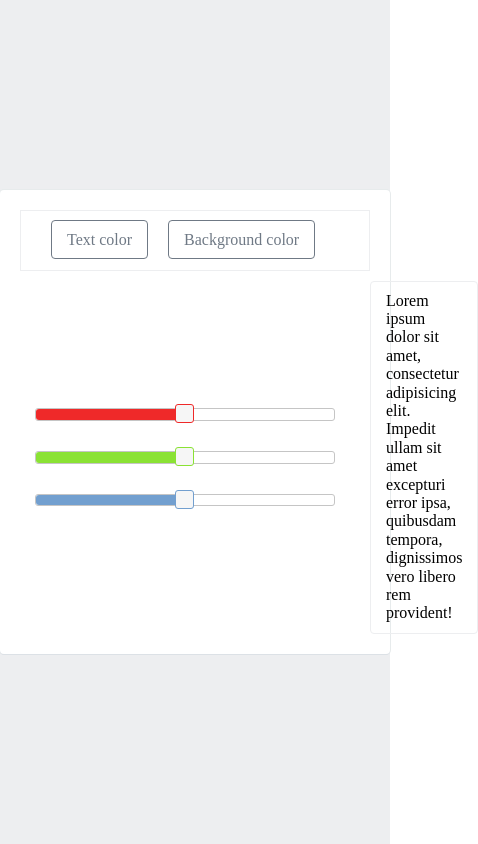
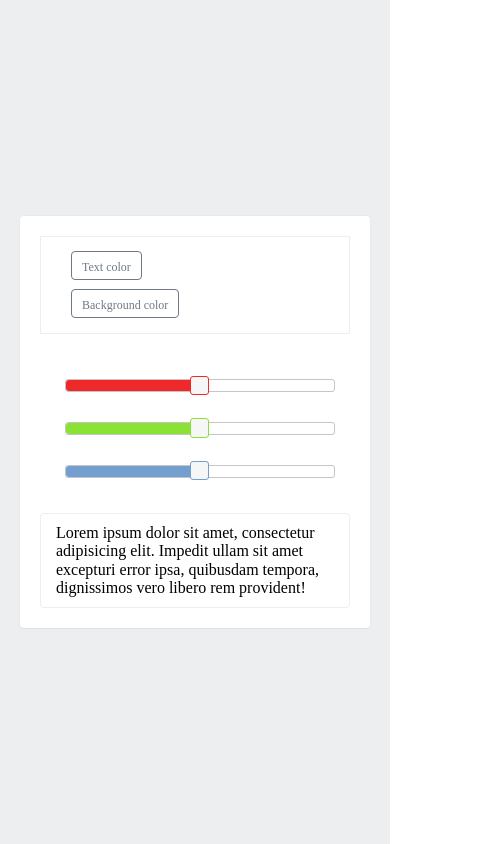
Before and after one commit to YaroslavBorshevsky812/colorPicker-slider, a website: page index.html in a window 390 px wide. Shown: the whole page, 478 px wide, since content can reach past the window. Drawn offline with nearby package versions, Linux system fonts and the light colour scheme.

Commit message:
responsive

```diff
--- a/index.html
+++ b/index.html
@@ -17,6 +17,7 @@
 
    <div class="main">
        <div class="wrapper">
+        <div class="card">
             <div class="header">
                  <div class="header_content">
                      <div class="btn_wrapper_item">
@@ -56,6 +57,8 @@
         </div>
        </div>
 
+   </div>
+
 
 
     <script src="./js/app.js"></script>
--- a/package.json
+++ b/package.json
@@ -9,6 +9,7 @@
   "author": "",
   "license": "ISC",
   "dependencies": {
+    "asynckit": "^0.4.0",
     "browser-sync": "^2.26.14",
     "gulp": "^4.0.2",
     "gulp-sass": "^4.1.0"
--- a/scss/style.scss
+++ b/scss/style.scss
@@ -38,18 +38,23 @@ p {
 
 .wrapper {
   width: 100%;
+  padding: 0px 20px;
+}
+
+.card {
+  width: 100%;
   max-width: 600px;
   padding: 20px;
   @include panel;
+  margin: 0 auto;
 }
 
 .ranges {
-  flex-grow: 1;
+  box-sizing: border-box;
   display: flex;
   flex-direction: column;
-  &_item {
-    & + & { margin-top: 20px; }
-  }
+  width: 100%;
+  padding: 20px;
 }
 
 .content {
@@ -57,13 +62,16 @@ p {
   align-items: center;
 }
 
+.text_wrapper {
+  max-width: 200px;
+  margin-left: 20px;
+}
+
 .text {
-  flex-grow: 2;
-  max-width: 200px;
   padding: 10px 15px;
   border: 1px solid #edeef0;
   border-radius: 4px;
-  margin-left: 20px;
+
 }
 
 .header {
@@ -115,7 +123,7 @@ p {
 #red, #green, #blue {
   float: left;
   clear: left;
-  width: 300px;
+  width: 100%;
   margin: 15px;
 }
 #red .ui-slider-range { background: #ef2929; }
@@ -124,3 +132,41 @@ p {
 #green .ui-slider-handle { border-color: #8ae234; }
 #blue .ui-slider-range { background: #729fcf; }
 #blue .ui-slider-handle { border-color: #729fcf; }
+
+
+@media (max-width: 630px) {
+  label span{
+    font-size: 12px;
+  }
+  .btn {
+    padding: 5px 10px;
+  }
+  .content {
+    display: flex;
+    flex-direction: column;
+  }
+  .ranges {
+    width: 100%;
+    justify-content: center;
+    margin-right: 20px;
+  }
+  .ui-widget-content {
+    width: 100%;
+  }
+  .text_wrapper {
+    width: 100%;
+    max-width: 100%;
+    margin: 0;
+  }
+  .header_content {
+    display: flex;
+    flex-direction: column;
+  }
+  .btn_wrapper_item {
+    & + & {
+      margin-left: 0px;
+      margin-top: 20px;
+    }
+
+  }
+}
```
Also changed, not shown: css/style.css. Lines whose indentation alone changed are shown as unchanged.
